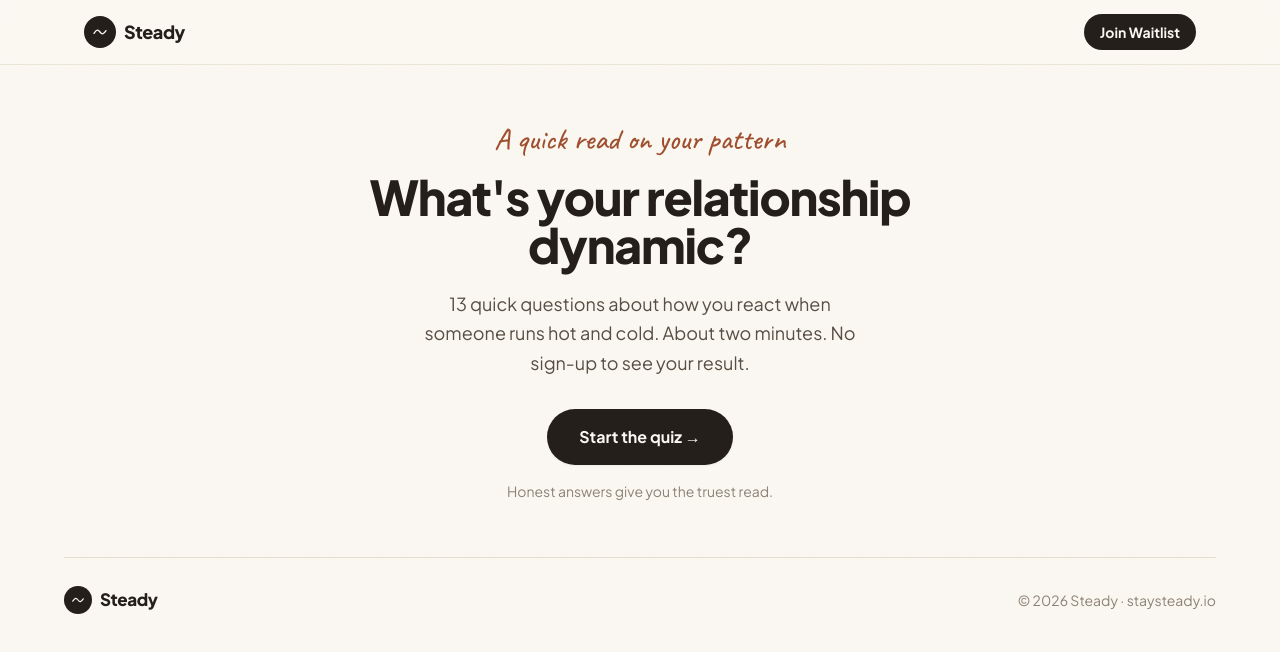
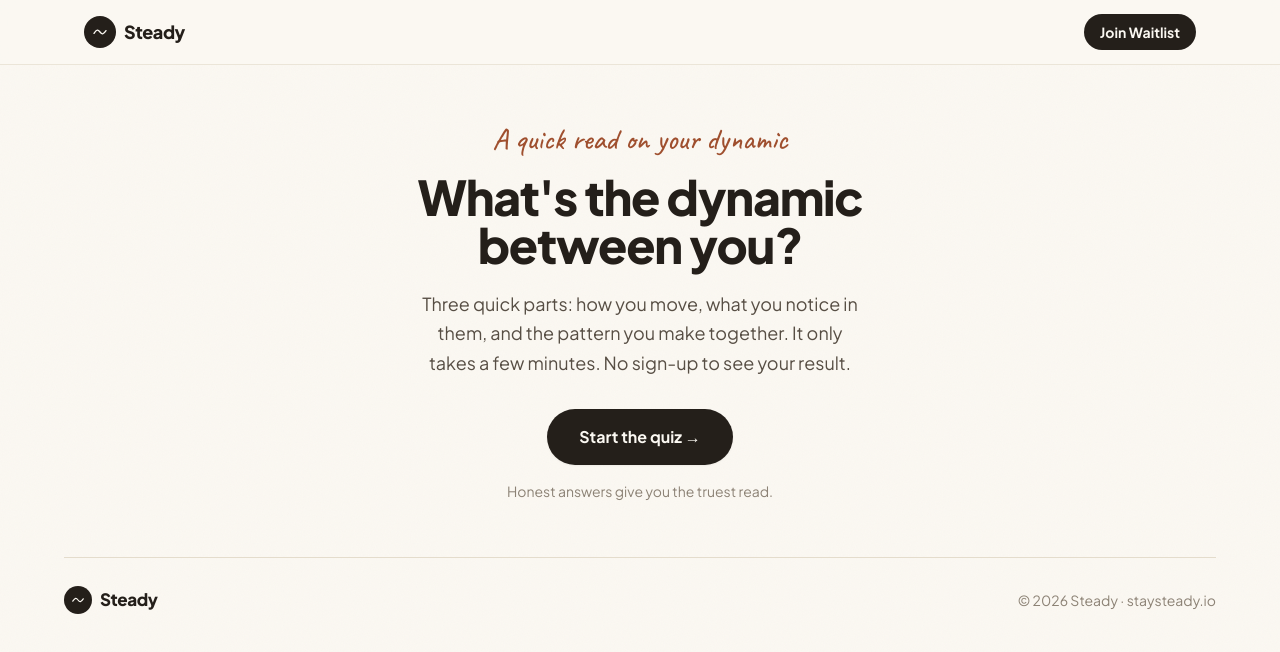
Before and after one commit to jmyoakum/steady-landing, a Next.js app: page /quiz in a window 1280 px wide. Shown: the top 652 px of the page. Built offline with nearby package versions, Linux system fonts and the light colour scheme.

Commit message:
Add files via upload

```diff
--- a/app/quiz/page.tsx
+++ b/app/quiz/page.tsx
@@ -3,18 +3,19 @@
 import { useState } from "react";
 import { useRouter } from "next/navigation";
 import { SiteHeader, Footer } from "../shared";
-import { quiz, scoreQuiz, type ProfileSlug } from "../data";
+import { quiz, sectionMeta, computeResult } from "../data";
 
 export default function QuizPage() {
   const router = useRouter();
   const [started, setStarted] = useState(false);
   const [step, setStep] = useState(0);
-  const [picks, setPicks] = useState<ProfileSlug[]>([]);
+  const [picks, setPicks] = useState<string[]>([]);
 
-  function choose(p: ProfileSlug) {
-    const next = [...picks, p];
+  function choose(v: string) {
+    const next = [...picks, v];
     if (step + 1 >= quiz.length) {
-      router.push(`/profile/${scoreQuiz(next)}`);
+      const r = computeResult(next);
+      router.push(`/result?you=${r.you}&them=${r.them}&dyn=${r.dyn}`);
       return;
     }
     setPicks(next);
@@ -32,6 +33,9 @@ export default function QuizPage() {
 
   const q = quiz[step];
   const progress = Math.round((step / quiz.length) * 100);
+  const meta = sectionMeta[q?.section ?? 1];
+  // Show a section intro card the first time we land on a new section
+  const isSectionStart = step === 0 || quiz[step - 1]?.section !== q?.section;
 
   return (
     <div className="relative z-[2] min-h-screen">
@@ -42,14 +46,15 @@ export default function QuizPage() {
           {!started ? (
             <div className="text-center">
               <p className="mb-4 font-hand text-3xl text-clayDeep">
-                A quick read on your pattern
+                A quick read on your dynamic
               </p>
               <h1 className="text-[2.2rem] font-extrabold leading-[1.08] tracking-tight sm:text-5xl">
-                What&apos;s your relationship dynamic?
+                What&apos;s the dynamic between you?
               </h1>
               <p className="mx-auto mt-5 max-w-md text-lg leading-relaxed text-inkSoft">
-                13 quick questions about how you react when someone runs hot and
-                cold. About two minutes. No sign-up to see your result.
+                Three quick parts: how you move, what you notice in them, and
+                the pattern you make together. It only takes a few minutes. No
+                sign-up to see your result.
               </p>
               <button
                 onClick={() => setStarted(true)}
@@ -64,7 +69,7 @@ export default function QuizPage() {
           ) : (
             <div>
               {/* progress */}
-              <div className="mb-8">
+              <div className="mb-6">
                 <div className="mb-2 flex items-center justify-between text-sm text-inkFaint">
                   <button
                     onClick={back}
@@ -84,6 +89,18 @@ export default function QuizPage() {
                 </div>
               </div>
 
+              {/* section label */}
+              <p className="mb-2 text-sm font-bold uppercase tracking-[0.14em] text-clay">
+                {meta.label}
+              </p>
+
+              {isSectionStart && (
+                <div className="mb-5 rounded-2xl bg-paper px-5 py-4 text-inkSoft ring-1 ring-black/5">
+                  <p className="font-semibold text-ink">{meta.title}</p>
+                  <p className="mt-1 text-[15px] leading-relaxed">{meta.blurb}</p>
+                </div>
+              )}
+
               <h2 className="text-2xl font-extrabold leading-snug text-ink sm:text-[1.7rem]">
                 {q.q}
               </h2>
@@ -92,7 +109,7 @@ export default function QuizPage() {
                 {q.options.map((opt, idx) => (
                   <button
                     key={idx}
-                    onClick={() => choose(opt.p)}
+                    onClick={() => choose(opt.v)}
                     className="group rounded-2xl border border-line bg-cream px-5 py-4 text-left text-lg text-ink shadow-sm transition-all hover:border-clay hover:bg-paper hover:shadow-md active:translate-y-px"
                   >
                     {opt.t}
```
